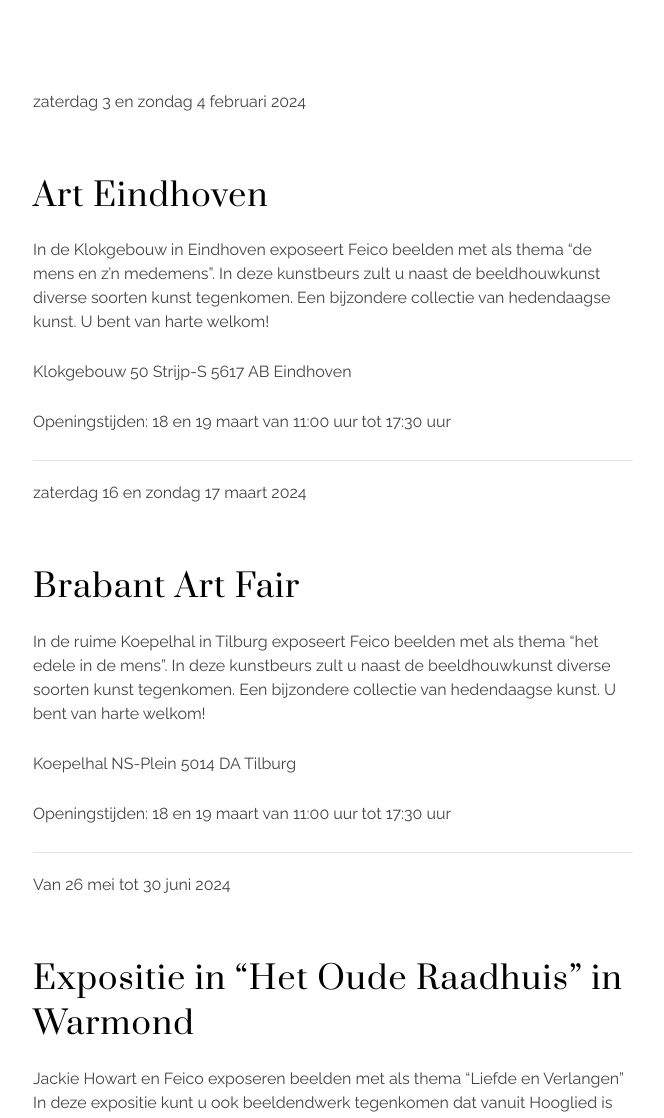
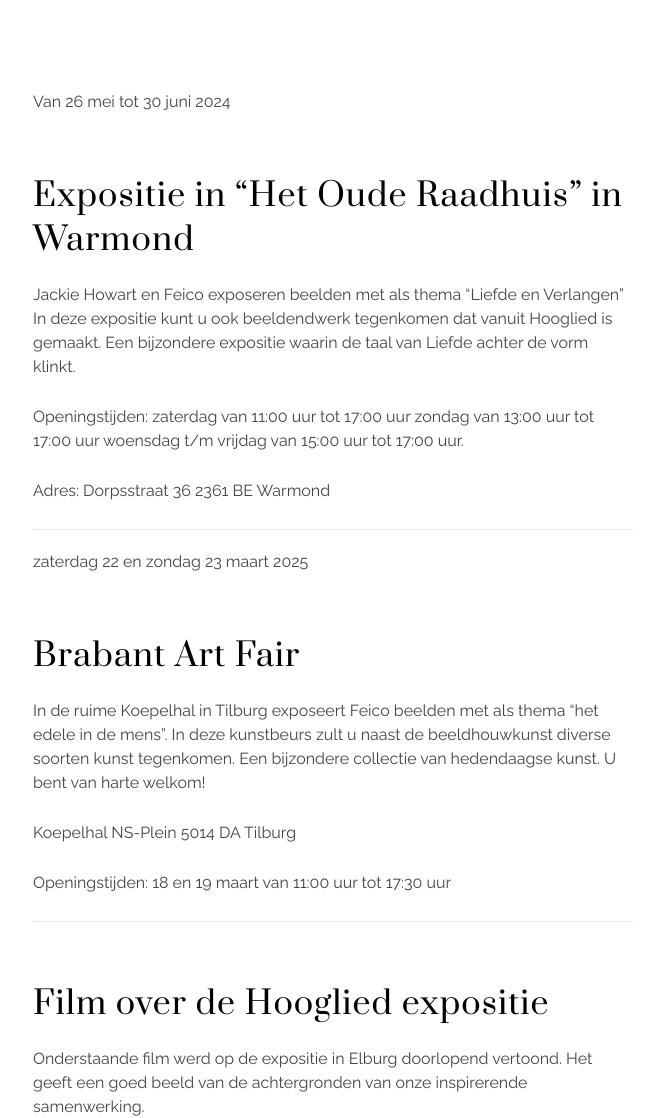
Before and after one commit to feicohajonides2020/feicohajonides2020.github.io, a Jekyll site: the page built from exposities.md, in a window 1280 px wide and 1400 px high, scrolled down 552 px. Shown: the part 168-1286 px from the top of the window, without its empty margins (307-971 px from the left). Built offline with Jekyll 4.4.1, drawn with Linux system fonts in a browser that asks for light colours.

Commit message:
Update exposities.md

```diff
--- a/exposities.md
+++ b/exposities.md
@@ -6,47 +6,6 @@
     image: https://25853585-541091259790646543.preview.editmysite.com/uploads/2/5/8/5/25853585/expositie-4_orig.jpg
     text: light
 ---
-
-
-
-zaterdag 3 en zondag 4 februari 2024
-## Art Eindhoven
-
-In de Klokgebouw in Eindhoven exposeert Feico beelden met als thema "de mens en z'n medemens".
-In deze kunstbeurs zult u naast de beeldhouwkunst diverse soorten kunst tegenkomen. Een bijzondere collectie van hedendaagse kunst.
-U bent van harte welkom!
-
-Klokgebouw 50
-Strijp-S
-5617 AB Eindhoven
-
-
-
-Openingstijden: 18 en 19 maart van 11:00 uur tot 17:30 uur
-
-
-
-
-
---------------------------
-
-
-zaterdag 16 en zondag 17 maart 2024
-## Brabant Art Fair
-
-In de ruime Koepelhal in Tilburg exposeert Feico beelden met als thema "het edele in de mens".
-In deze kunstbeurs zult u naast de beeldhouwkunst diverse soorten kunst tegenkomen. Een bijzondere collectie van hedendaagse kunst.
-U bent van harte welkom!
-
-Koepelhal
-NS-Plein
-5014 DA Tilburg
-
-
-Openingstijden: 18 en 19 maart van 11:00 uur tot 17:30 uur
-
-
---------------------------
 
 
 Van 26 mei tot 30 juni 2024
@@ -65,6 +24,28 @@
  Dorpsstraat 36
  2361 BE Warmond
 
+--------------------------
+
+
+zaterdag 22 en zondag 23 maart 2025
+## Brabant Art Fair
+
+In de ruime Koepelhal in Tilburg exposeert Feico beelden met als thema "het edele in de mens".
+In deze kunstbeurs zult u naast de beeldhouwkunst diverse soorten kunst tegenkomen. Een bijzondere collectie van hedendaagse kunst.
+U bent van harte welkom!
+
+Koepelhal
+NS-Plein
+5014 DA Tilburg
+
+
+Openingstijden: 18 en 19 maart van 11:00 uur tot 17:30 uur
+
+
+--------------------------
+
+
+
 
 ## Film over de Hooglied expositie
 
```
